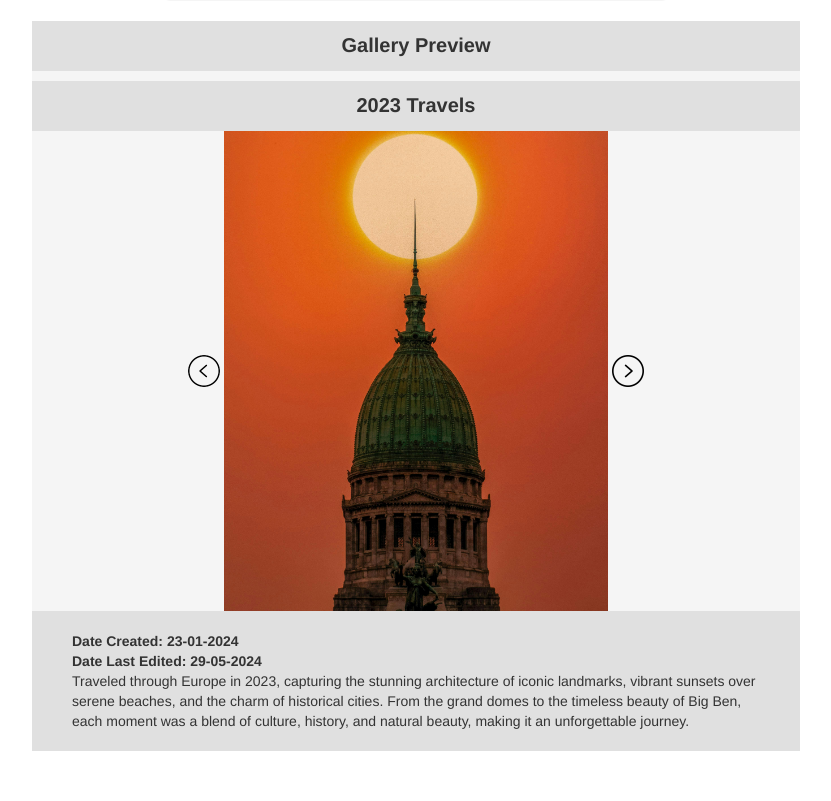
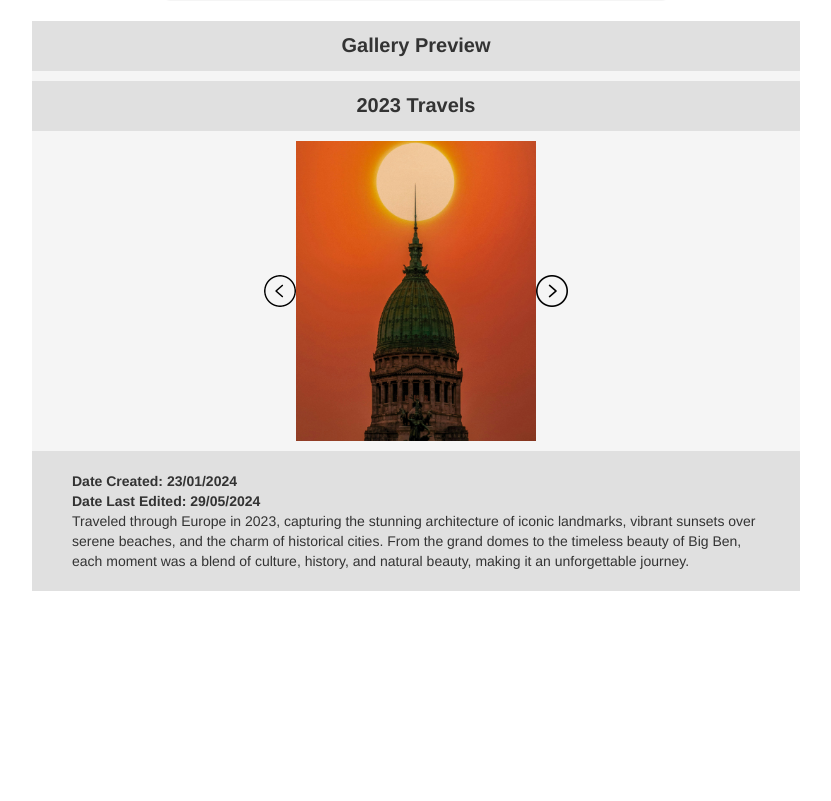
Before and after one commit to meghardie/GalleryWebsite, a Flask app: a page that uses app/templates/editGallery.html in a window 1280 px wide. Shown: the part 624-1425 px from the top of the page, without its empty margins (224-1055 px from the left). After the commit the page ends 1215 px from the top, so only its background shows below. Run offline with Flask 3, Linux system fonts and the light colour scheme; data comes from the database, SQL or seed files in the repository; some libraries are stand-ins or nearby versions.

Commit message:
made gallery image div a constant height

```diff
--- a/app/static/style.css
+++ b/app/static/style.css
@@ -176,8 +176,17 @@
     margin-bottom: 50px;
 }
 
-.images{
+.galleryImages{
     text-align: center;
+    height: 320px;
+    display: flex;
+    align-items: center;
+    justify-content: center;
+}
+
+.galleryPhoto{
+    max-height: 300px;
+    max-width: 50%;
 }
 
 .galleryDetails{
@@ -198,11 +207,6 @@
     margin-top: 40px;
     background-color: var(--darkBackground);
     font-weight: normal;
-}
-
-.galleryPhoto{
-    max-height: 500px;
-    max-width: 50%;
 }
 
 /* for settings page */
--- a/app/templates/addGallery.html
+++ b/app/templates/addGallery.html
@@ -34,7 +34,7 @@
         {% set dateLastEdited = currentDate %}
         <div class = "pageTitle" >Gallery Preview<br></div>
         <div class = "pageTitle" id = "previewGallTitle"></div>
-        <div class = "images">
+        <div class = "galleryImages">
             <img src = "{{ url_for('static', filename = 'leftArrow.png') }}" class = "leftArrow" onclick = "nextPhoto(-1)">
             <img id = "previewPhoto" class = "galleryPhoto">
             <img src = "{{ url_for('static', filename = 'rightArrow.png') }}" class = "rightArrow" onclick = "nextPhoto(1)">
--- a/app/templates/editGallery.html
+++ b/app/templates/editGallery.html
@@ -32,15 +32,15 @@
     {% set dateLastEdited = currentDate %}
     <div class = "pageTitle" >Gallery Preview<br></div>
     <div class = "pageTitle" id = "previewGallTitle">{{form.title.data}}</div>
-    <div class = "images">
+    <div class = "galleryImages">
         <img src = "{{ url_for('static', filename = 'leftArrow.png') }}" class = "leftArrow" onclick = "nextPhoto(-1)">
         <img id = "editPreviewPhoto" src = "{{firstPhoto}}" class = "galleryPhoto">
         <img src = "{{ url_for('static', filename = 'rightArrow.png') }}" class = "rightArrow" onclick = "nextPhoto(1)">
     </div>
     <div class = "galleryDetails">
         <div class = "galleryDates">
-            Date Created: {{dateCreated.strftime('%d-%m-%Y')}}<br>
-            Date Last Edited: {{dateLastEdited.strftime('%d-%m-%Y')}}
+            Date Created: {{dateCreated.strftime('%d/%m/%Y')}}<br>
+            Date Last Edited: {{dateLastEdited.strftime('%d/%m/%Y')}}
         </div>
         <div class = "galleryUser">{{username}}</div>
         <div class = "galleryDescription" id = "previewDesc">
--- a/app/templates/indvGallery.html
+++ b/app/templates/indvGallery.html
@@ -7,7 +7,7 @@
         {{title}}
     </div>
     <div id = "indvGallery">
-        <div class = "images">
+        <div class = "galleryImages">
             <img src = "{{ url_for('static', filename = 'leftArrow.png') }}" class = "leftArrow" onclick = "nextPhoto(-1)">
             <img src = "{{URLs[0]}}" id = "photo" class = "galleryPhoto">
             <img src = "{{ url_for('static', filename = 'rightArrow.png') }}" class = "rightArrow" onclick = "nextPhoto(1)">
```
